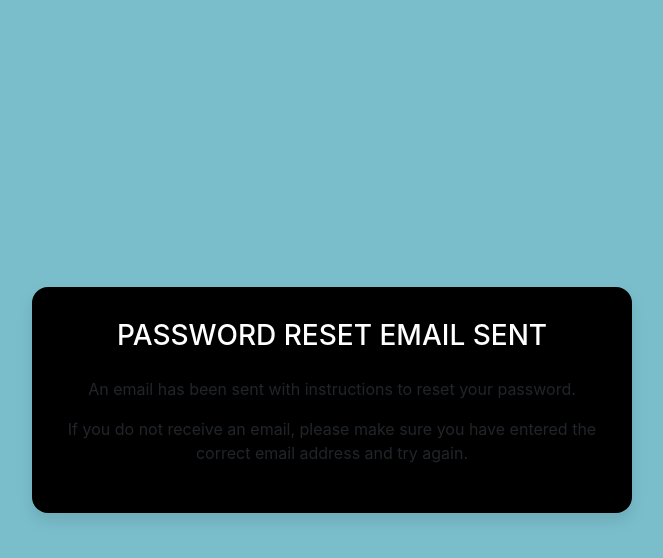
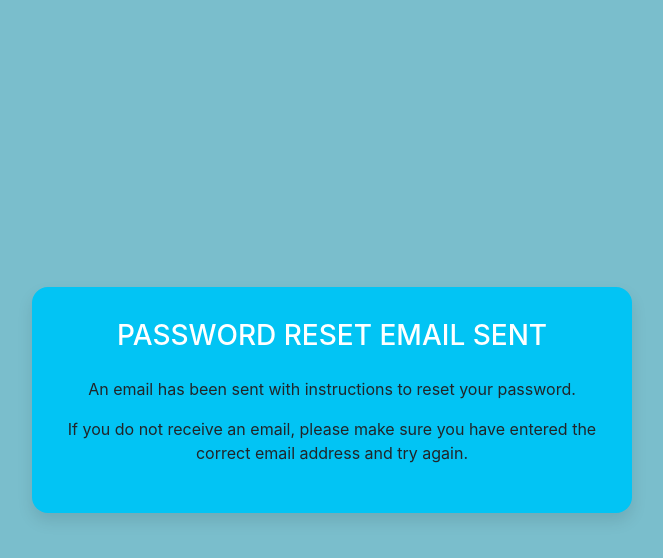
Before and after one commit to neuxyy/Shooztars, a Django app: page /en/reset_password_sent/ in a window 1280 px wide. Shown: the top 558 px of the page, without its empty margins (308-971 px from the left). Run offline with Django 5.2, Linux system fonts and the light colour scheme; some libraries are stand-ins or nearby versions.

Commit message:
little css update

```diff
--- a/static/css/Reg_Log.css
+++ b/static/css/Reg_Log.css
@@ -78,7 +78,7 @@ html {
 
 .password-reset-message {
     padding: 2em;
-    background-color: #000000;
+    background-color: #02c4f4;
     border-radius: 1em;
     box-shadow: 0 0.5em 1em 0 rgba(0, 0, 0, 0.1);
     max-width: 600px;
```
